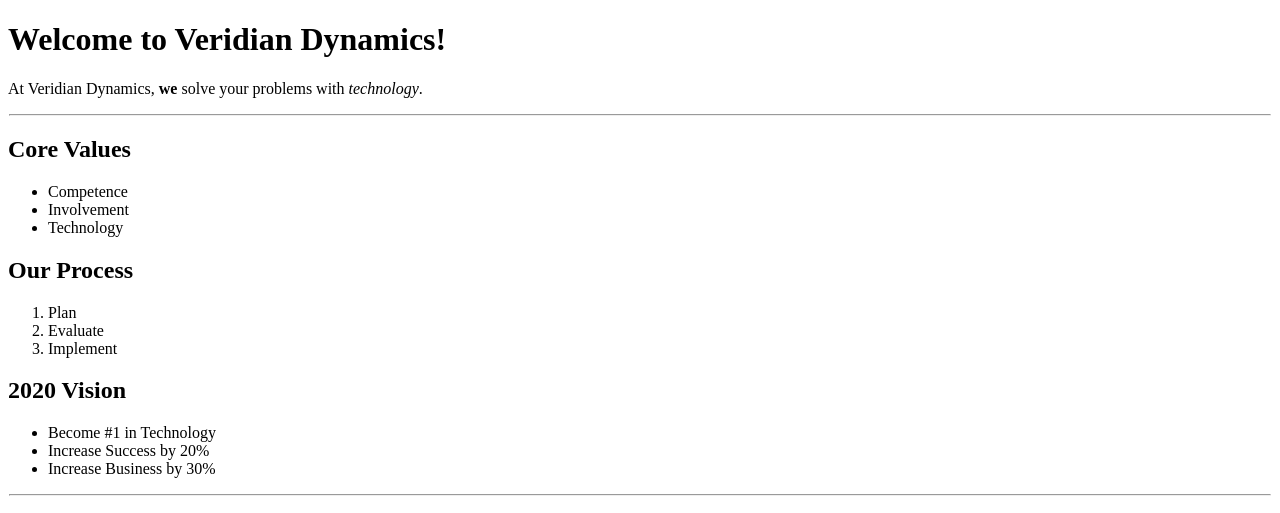
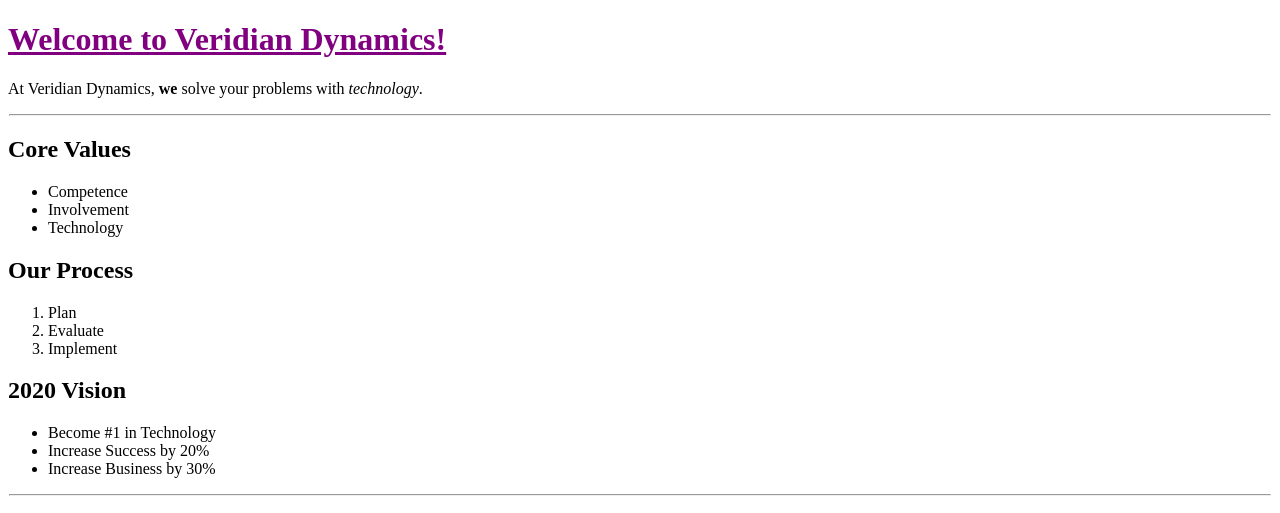
Before and after one commit to titobyte/codeup-web-exercises, a plain HTML site: page welcome.html in a window 1280 px wide. Shown: the top 513 px of the page. Drawn offline with Linux system fonts and the light colour scheme.

Commit message:
updated welcome.html with css, finished into to CSS excercise

```diff
--- /dev/null
+++ b/css/style.css
@@ -0,0 +1,10 @@
+/*
+multi
+line
+comment
+*/
+
+.fancy-header {
+    color: purple; /* single line comment */
+    text-decoration: underline;
+}
--- a/welcome.html
+++ b/welcome.html
@@ -3,10 +3,11 @@
 <head>
     <meta charset="UTF-8">
     <title>Title</title>
+    <link rel="stylesheet" href="css/style.css">
 </head>
 <body>
 <header>
-    <h1>Welcome to Veridian Dynamics!</h1>
+    <h1 class="fancy-header">Welcome to Veridian Dynamics!</h1>
     <p>At Veridian Dynamics, <strong>we</strong> solve your problems with <em>technology</em>.</p>
     <hr style="margin: 1px;">
 </header>
```
